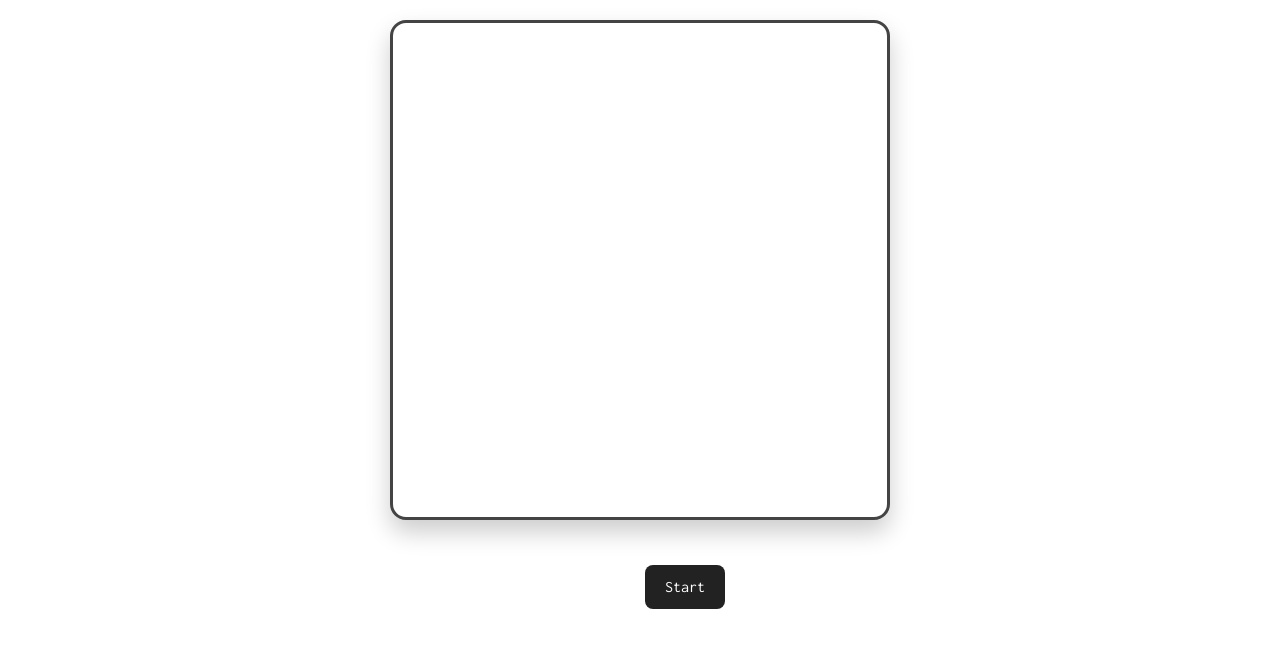
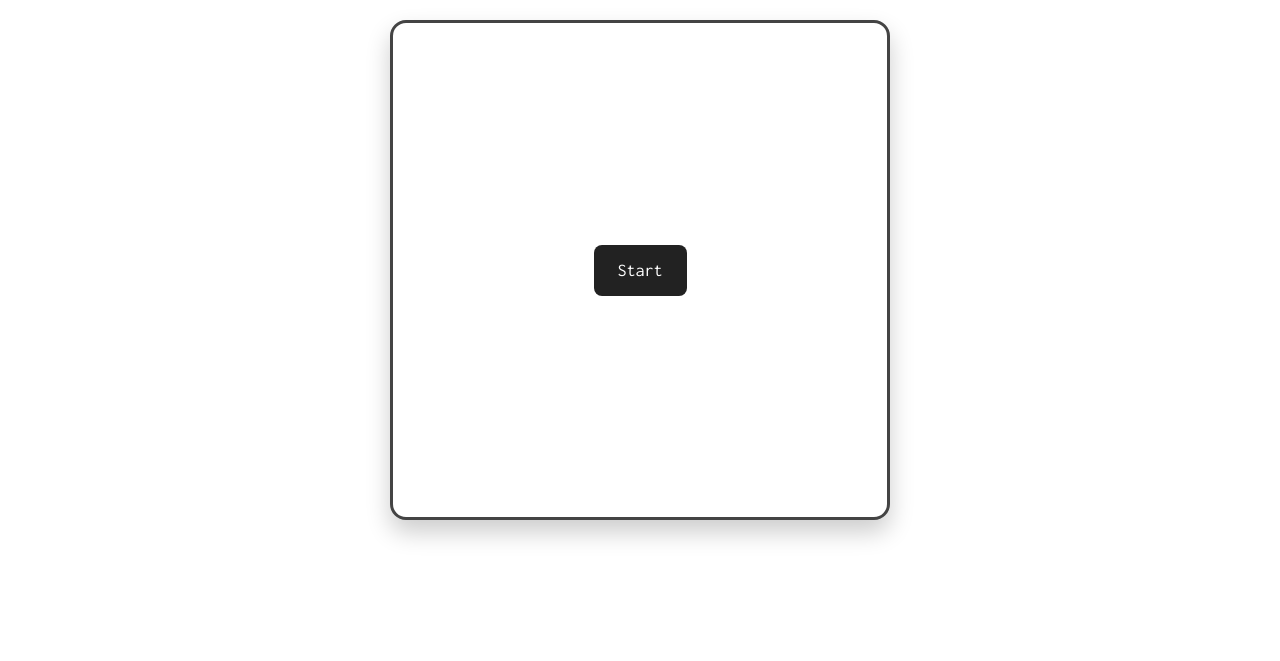
Before and after one commit to evva5667/Comic-Wifi-Password, a plain HTML site: page index.html in a window 1280 px wide. Shown: the part 139-800 px from the top of the page. Drawn offline with nearby package versions, Linux system fonts and the light colour scheme.

Commit message:
Update index.html

```diff
--- a/index.html
+++ b/index.html
@@ -1,5 +1,6 @@
 <!DOCTYPE html>
 <html>
+
 <head>
   <title>DoYourChores!</title>
   <meta charset="UTF-8">
@@ -8,9 +9,9 @@
   <link rel="stylesheet" href="https://fonts.googleapis.com/css?family=Inconsolata">
   <link rel="stylesheet" href="style.css">
 </head>
+
 <body>
 
-<!-- Navbar -->
   <div class="w3-top w3-black w3-padding w3-bar">
     <span class="w3-bar-item w3-large">DoYourChores!</span>
     <div class="w3-right w3-hide-small">
@@ -19,19 +20,21 @@
       <a href="#authors" class="w3-bar-item w3-button">Authors</a>
     </div>
   </div>
-
- <!-- Comic section NOT COMPLETED AND NOT WORKING YET -->
 <section id="comic" class="w3-container w3-padding-64 about-section">
   <div class="w3-content w3-center">
     <h2>Comic Flow</h2>
 
-    <!-- Display Box -->
-    <div id="comic-box" class="comic-box"></div>
+    <!-- Comic Display Box -->
+    <div id="comic-box" class="comic-box">
+      <img id="comic-image" src="" alt="Comic Panel" />
+      <button id="startBtn">Start</button>
+    </div>
 
-    <!-- Buttons -->
+    <!-- Controls Below the Comic -->
     <div id="comic-controls" style="margin-top: 20px;">
-      <button id="startBtn">Start</button>
+      <button id="prevBtn" style="display: none;">Previous</button>
       <button id="nextBtn" style="display: none;">Next</button>
+
       <div id="decisionBtns" style="display: none;">
         <button id="yesBtn">Yes</button>
         <button id="noBtn">No</button>
@@ -42,14 +45,15 @@
 
 
 
-<!-- About Section -->
   <section id="about" class="w3-container w3-padding-64 about-section">
     <div class="w3-row-padding">
       <div class="w3-half">
         <h2>About</h2>
         <h4>subtitle</h4>
-      <p>DoYourChoresFirst! is a short comic about a phone-obsessed teen, a crafty grandma, and one tricky Wi-Fi password. When Bob visits his cookie-baking grandmother, all he wants is internet access — but she has other plans.</p>
-      <p>After a full day of chores, Bob learns the password was Doyourchoresfirst all along. A funny, feel-good reminder to never underestimate Grandma.</p>
+        <p>DoYourChoresFirst! is a short comic about a phone-obsessed teen, a crafty grandma, and one tricky Wi-Fi password.
+          When Bob visits his cookie-baking grandmother, all he wants is internet access — but she has other plans.</p>
+        <p>After a full day of chores, Bob learns the password was Doyourchoresfirst all along. A funny, feel-good reminder to never
+          underestimate Grandma.</p>
         <button class="w3-button w3-black w3-margin-top">Read Documentation</button>
       </div>
       <div class="w3-half w3-center">
@@ -59,7 +63,6 @@
   </section>
 
 
-<!-- Authors Section -->
   <section id="authors" class="w3-container w3-light-grey w3-padding-64 w3-center">
     <h2>The Team Behind the Comic</h2>
     <div class="w3-row-padding w3-margin-top">
@@ -89,4 +92,5 @@
 
   <script src="script.js"></script>
 </body>
+
 </html>
```
Lines whose indentation alone changed are shown as unchanged.
